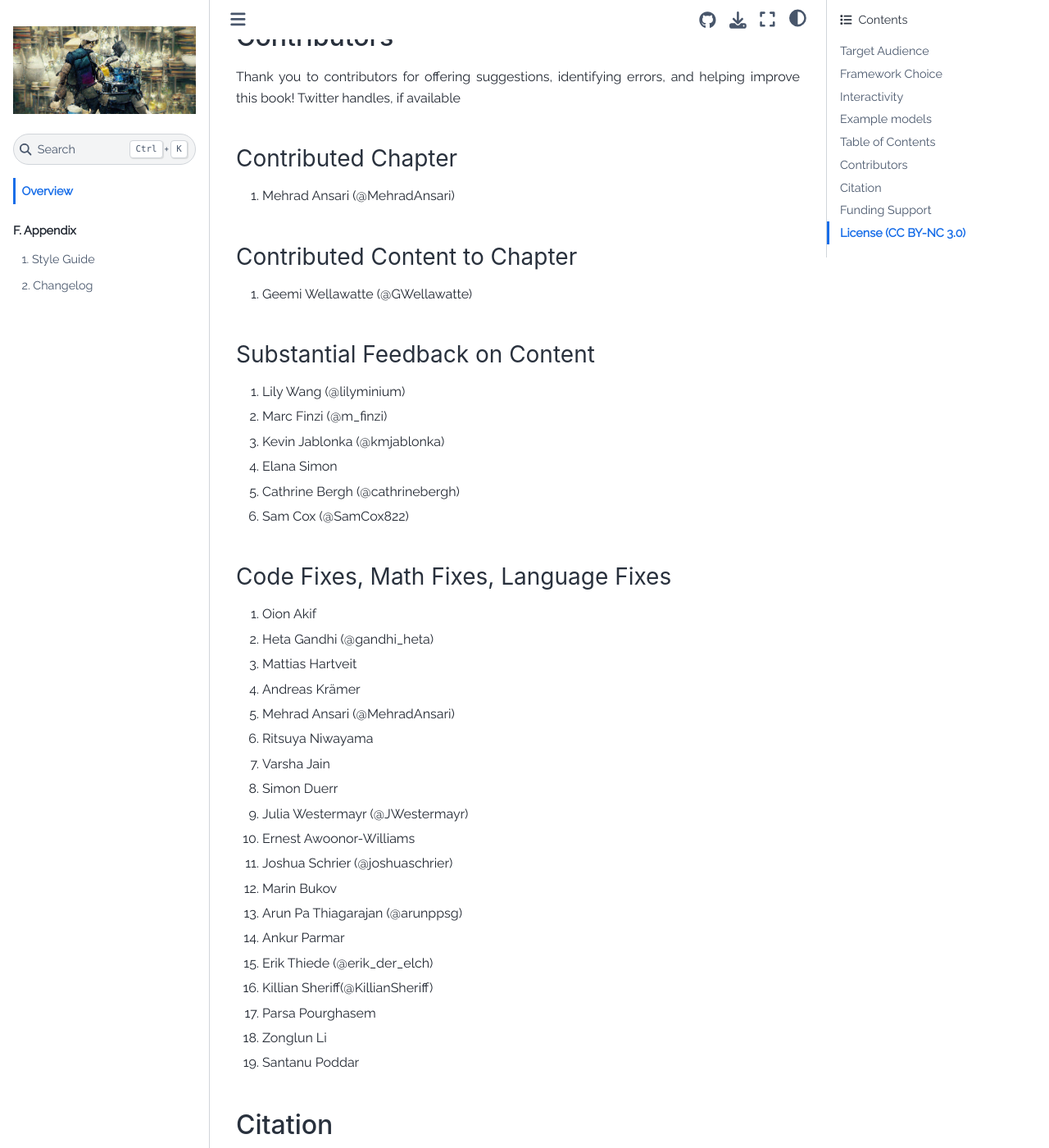
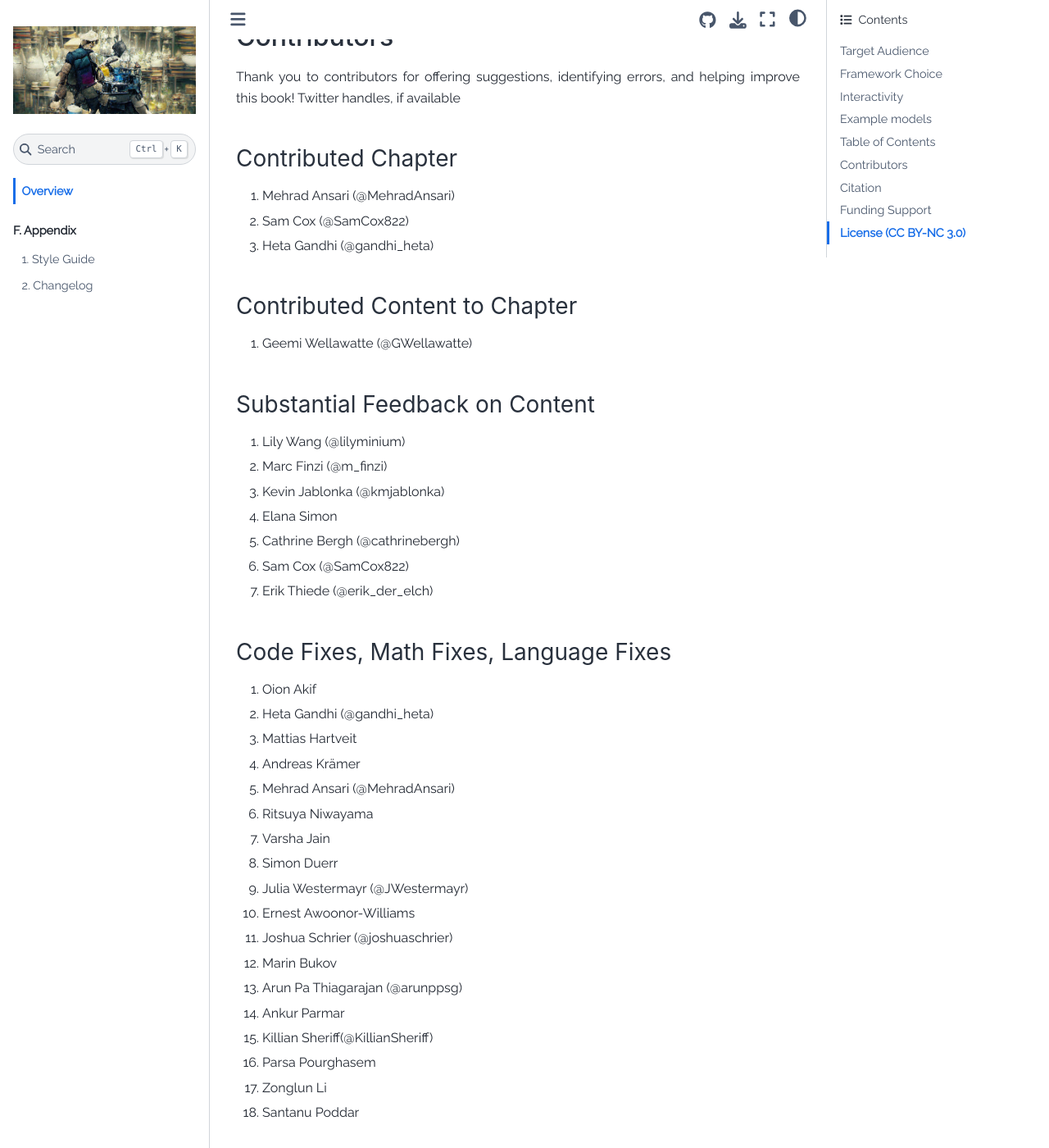
Before and after one commit to whitead/dmol-book, a Jupyter Book: the page built from index.md, in a window 1280 px wide and 1400 px high, scrolled down 3433 px. Shown: the whole window at 82% size. Built offline with Jupyter Book 1.0.4 settings and Sphinx 7.4.7 and the Sphinx Book theme 1.1.4, drawn with Linux system fonts in a browser that asks for light colours; pages that are not in the unit, such as notebooks, are missing from menus; part of the change alters nothing that is shown.

```diff
--- a/index.md
+++ b/index.md
@@ -61,10 +61,13 @@ Thank you to contributors for offering suggestions, identifying errors, and help
 ### Contributed Chapter
 
 1. Mehrad Ansari (@MehradAnsari)
+2. Sam Cox (@SamCox822)
+3. Heta Gandhi (@gandhi_heta)
 
 ### Contributed Content to Chapter
 
 1. Geemi Wellawatte (@GWellawatte)
+
 
 ### Substantial Feedback on Content
 
@@ -74,6 +77,7 @@ Thank you to contributors for offering suggestions, identifying errors, and help
 4. Elana Simon
 5. Cathrine Bergh (@cathrinebergh)
 6. Sam Cox (@SamCox822)
+7. Erik Thiede (@erik_der_elch)
 
 ### Code Fixes, Math Fixes, Language Fixes
 
@@ -91,11 +95,10 @@ Thank you to contributors for offering suggestions, identifying errors, and help
 12. Marin Bukov
 13. Arun Pa Thiagarajan (@arunppsg)
 14. Ankur Parmar
-15. Erik Thiede (@erik_der_elch)
-16. Killian Sheriff(@KillianSheriff)
-17. Parsa Pourghasem
-18. Zonglun Li
-19. Santanu Poddar
+15. Killian Sheriff(@KillianSheriff)
+16. Parsa Pourghasem
+17. Zonglun Li
+18. Santanu Poddar
 
 
 ## Citation
```
Also changed, not shown: 1 other file.
